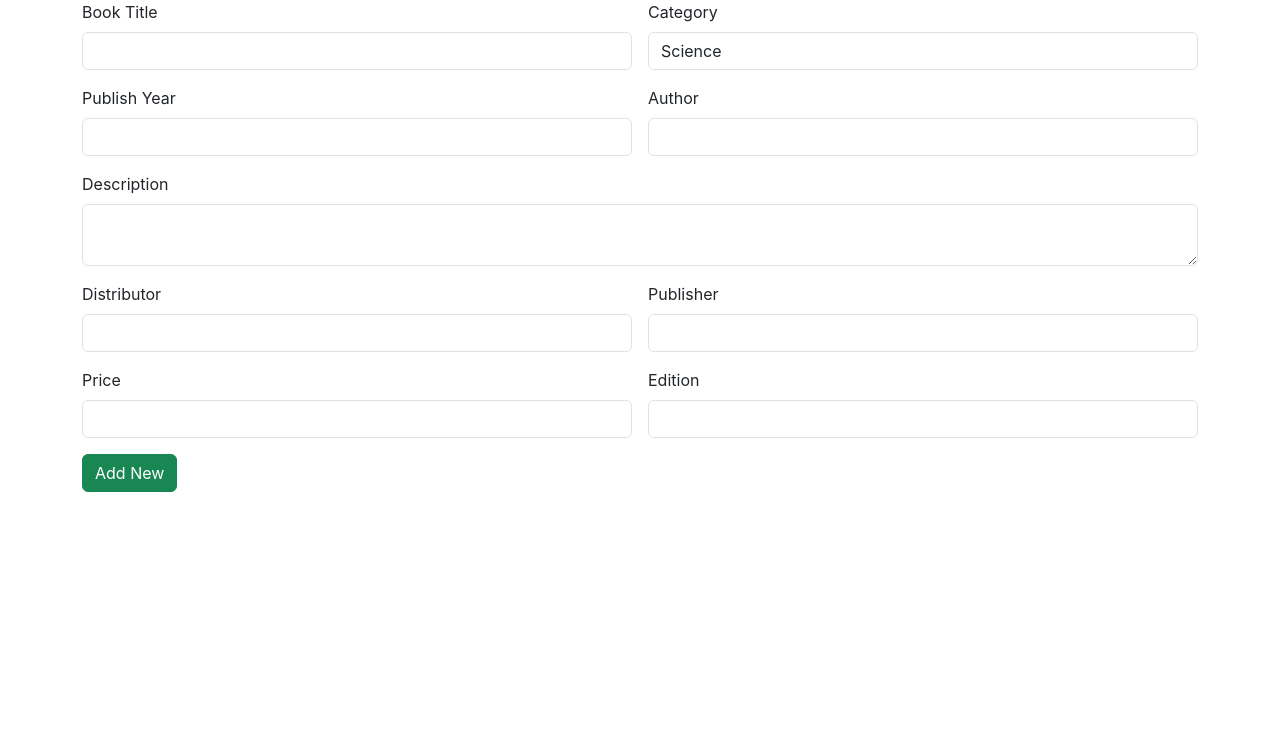
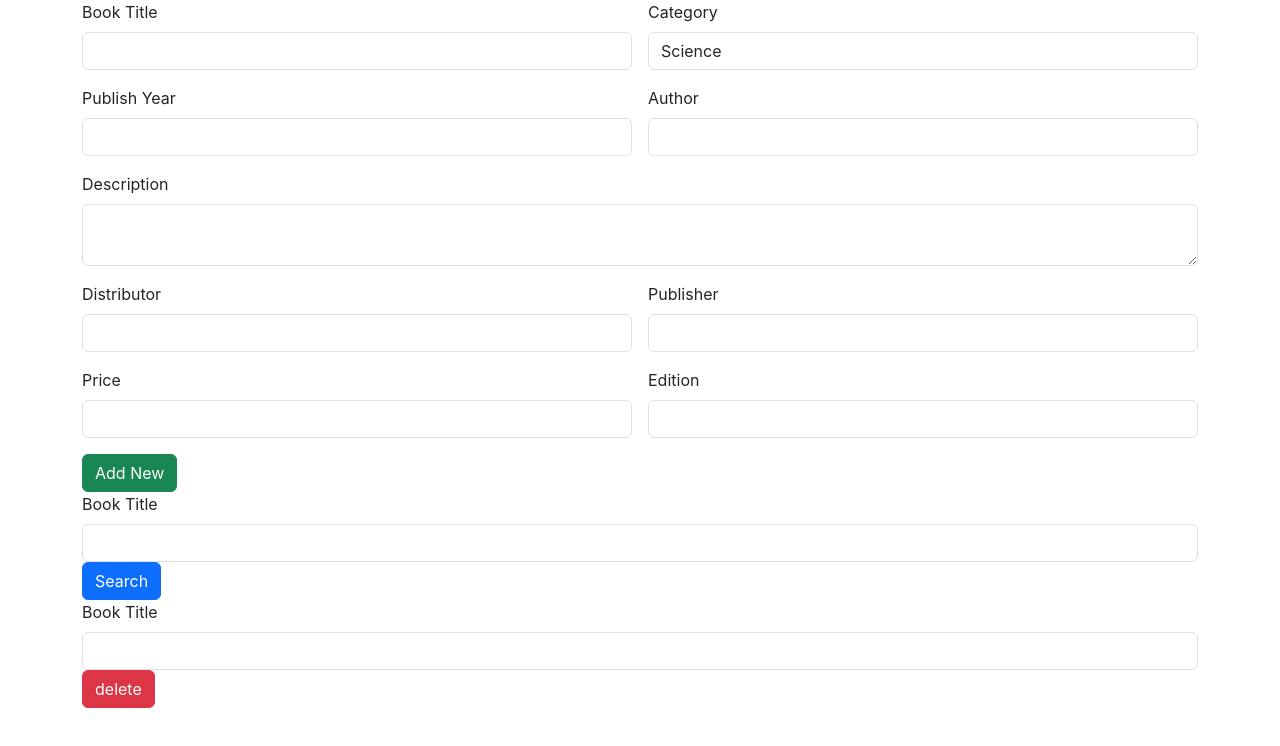
Before and after one commit to harianchery/Library-app-React, a React (Create React App) app: page / in a window 1280 px wide. Shown: the top 746 px of the page. Built offline with nearby package versions, Linux system fonts and the light colour scheme.

Commit message:
search book created

```diff
--- a/src/App.js
+++ b/src/App.js
@@ -1,11 +1,15 @@
 import logo from './logo.svg';
 import './App.css';
 import AddBook from './components/AddBook';
+import SearchBook from './components/SearchBook';
+import DeleteBook from './components/DeleteBook';
 
 function App() {
   return (
     <div>
       <AddBook/>
+      <SearchBook/>
+      <DeleteBook/>
     </div>
   );
 }
--- /dev/null
+++ b/src/components/DeleteBook.jsx
@@ -0,0 +1,25 @@
+import React from 'react'
+
+const DeleteBook = () => {
+  return (
+    <div>
+        <div className="container">
+            <div className="row">
+                <div className="col col-12 col-sm-12 col-md-12 col-lg-12 col-xl-12 col-xxl-12">
+                    <div className="row">
+                        <div className="col col-12 col-sm-12 col-md-12 col-lg-12 col-xl-12 col-xxl-12">
+                            <label htmlFor="" className="form-label">Book Title</label>
+                            <input type="text" className="form-control" />
+                        </div>
+                        <div className="col col-12 col-sm-12 col-md-12 col-lg-12 col-xl-12 col-xxl-12">
+                            <button className="btn btn-danger">delete</button>
+                        </div>
+                    </div>
+                </div>
+            </div>
+        </div>
+    </div>
+  )
+}
+
+export default DeleteBook
--- /dev/null
+++ b/src/components/SearchBook.jsx
@@ -0,0 +1,25 @@
+import React from 'react'
+
+const SearchBook = () => {
+  return (
+    <div>
+        <div className="container">
+            <div className="row">
+                <div className="col col-12 col-sm-12 col-md-12 col-lg-12 col-xl-12 col-xxl-12">
+                    <div className="row">
+                        <div className="col col-12 col-sm-12 col-md-12 col-lg-12 col-xl-12 col-xxl-12">
+                            <label htmlFor="" className="form-label">Book Title</label>
+                            <input type="text" className="form-control" />
+                        </div>
+                        <div className="col col-12 col-sm-12 col-md-12 col-lg-12 col-xl-12 col-xxl-12">
+                            <button className="btn btn-primary">Search</button>
+                        </div>
+                    </div>
+                </div>
+            </div>
+        </div>
+    </div>
+  )
+}
+
+export default SearchBook
```
